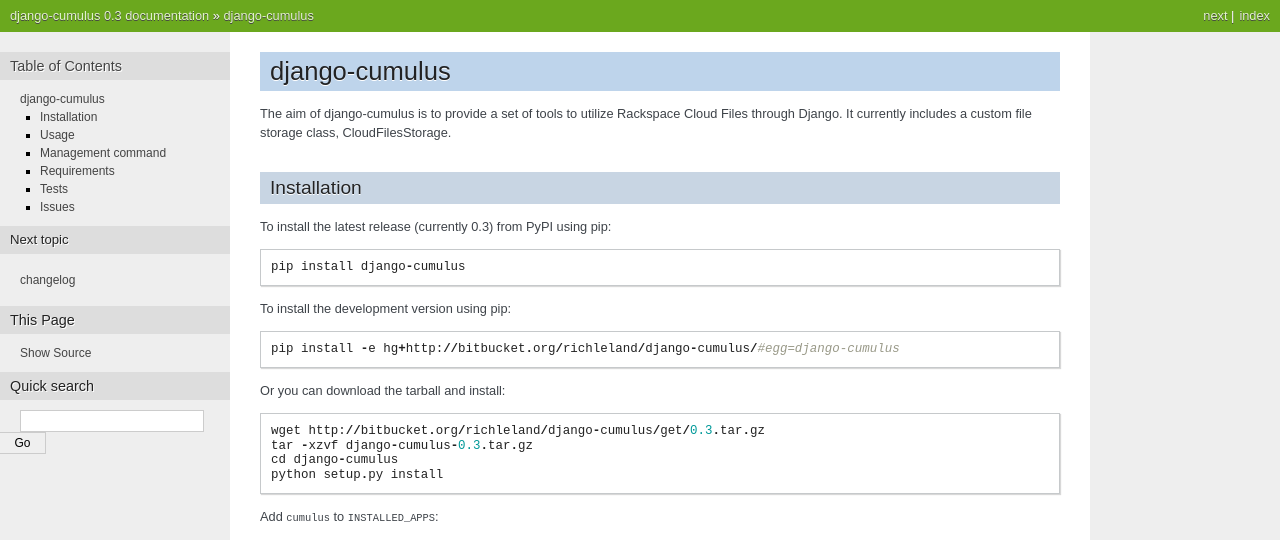
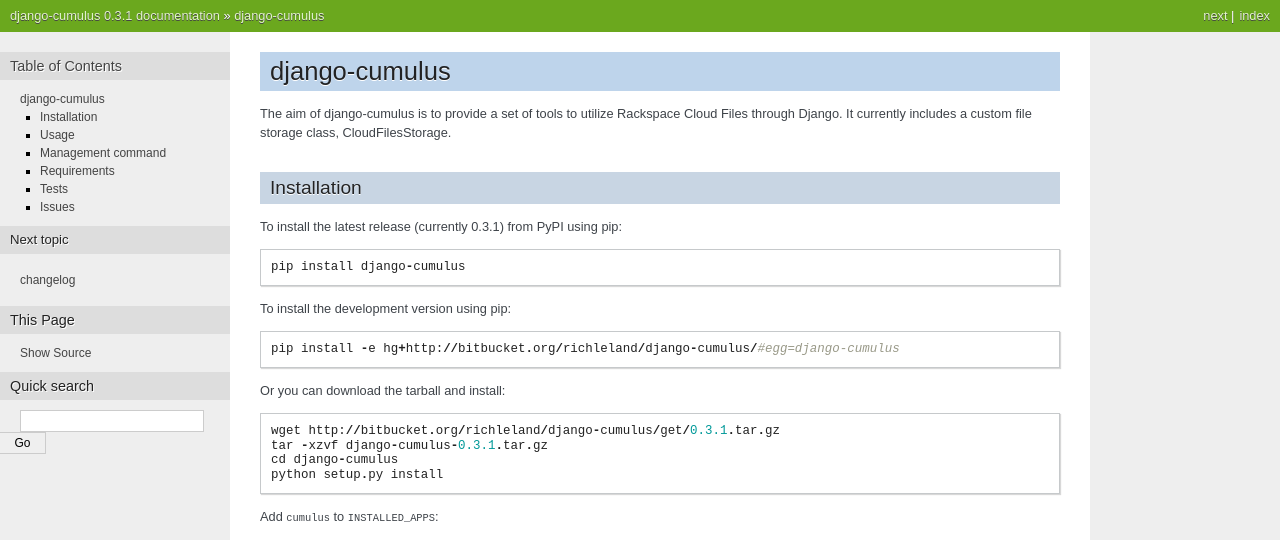
Before and after one commit to django-cumulus/django-cumulus, a Sphinx documentation site: the page built from docs/index.rst, in a window 1280 px wide and 900 px high. Shown: the top 540 px of the window. Built offline with Sphinx 7.4.7, drawn with Linux system fonts in a browser that asks for light colours; some of the changed text lies outside the part shown.

Commit message:
Upped version to 0.3.1

```diff
--- a/docs/changelog.rst
+++ b/docs/changelog.rst
@@ -1,5 +1,11 @@
 changelog
 =========
+
+Version 0.3, 18 May 2010
+**************************
+
+* Fixed syncstatic deletion bug
+* Require verbosity > 1 for syncstatic output
 
 Version 0.3, 17 May 2010
 **************************
--- a/docs/conf.py
+++ b/docs/conf.py
@@ -45,9 +45,9 @@
 # built documents.
 #
 # The short X.Y version.
-version = '0.3'
+version = '0.3.1'
 # The full version, including alpha/beta/rc tags.
-release = '0.3'
+release = '0.3.1'
 
 # The language for content autogenerated by Sphinx. Refer to documentation
 # for a list of supported languages.
--- a/docs/index.rst
+++ b/docs/index.rst
@@ -14,7 +14,7 @@
 Installation
 ************
 
-To install the latest release (currently 0.3) from PyPI using pip::
+To install the latest release (currently 0.3.1) from PyPI using pip::
 
     pip install django-cumulus
 
@@ -24,8 +24,8 @@
 
 Or you can download the tarball and install::
 
-    wget http://bitbucket.org/richleland/django-cumulus/get/0.3.tar.gz
-    tar -xzvf django-cumulus-0.3.tar.gz
+    wget http://bitbucket.org/richleland/django-cumulus/get/0.3.1.tar.gz
+    tar -xzvf django-cumulus-0.3.1.tar.gz
     cd django-cumulus
     python setup.py install
 
@@ -107,7 +107,7 @@
 
 You can install these dependencies yourself, or use the requirements file included in the package::
 
-    pip install -r http://bitbucket.org/richleland/django-cumulus/raw/0.3/requirements.txt
+    pip install -r http://bitbucket.org/richleland/django-cumulus/raw/0.3.1/requirements.txt
 
 Tests
 *****
--- a/setup.py
+++ b/setup.py
@@ -8,7 +8,7 @@
 
 setup(
     name = "django-cumulus",
-    version = "0.3",
+    version = "0.3.1",
     packages = find_packages(),
 
     author = "Rich Leland",
@@ -17,7 +17,7 @@
     description = "An interface to Rackspace Cloud Files through Django.",
     long_description = long_description,
     url = "http://bitbucket.org/richleland/django-cumulus/",
-    download_url = "http://bitbucket.org/richleland/django-cumulus/get/0.3.tar.gz",
+    download_url = "http://bitbucket.org/richleland/django-cumulus/get/0.3.1.tar.gz",
     classifiers=[
         'Development Status :: 3 - Alpha',
         'Environment :: Web Environment',
```
